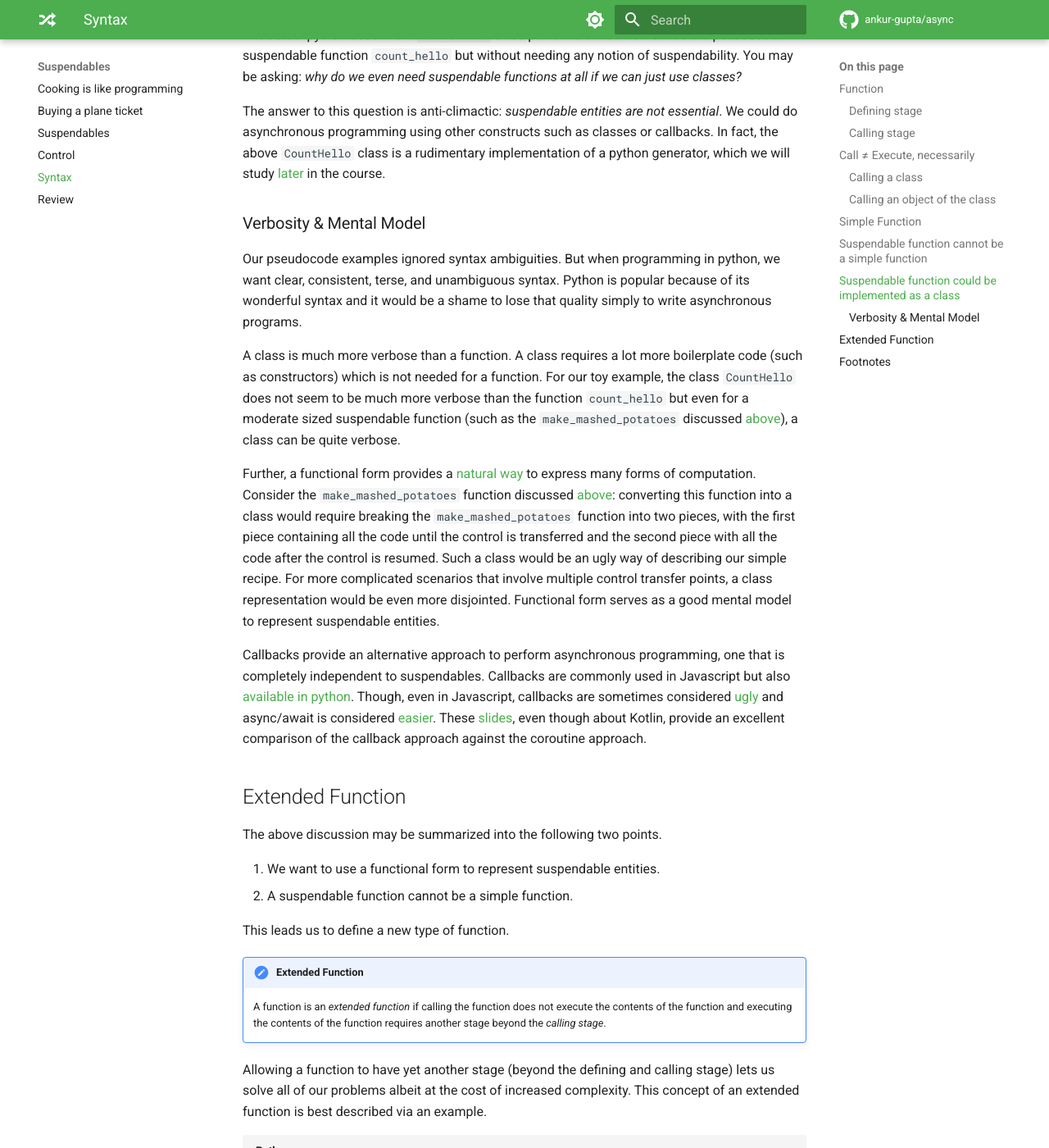
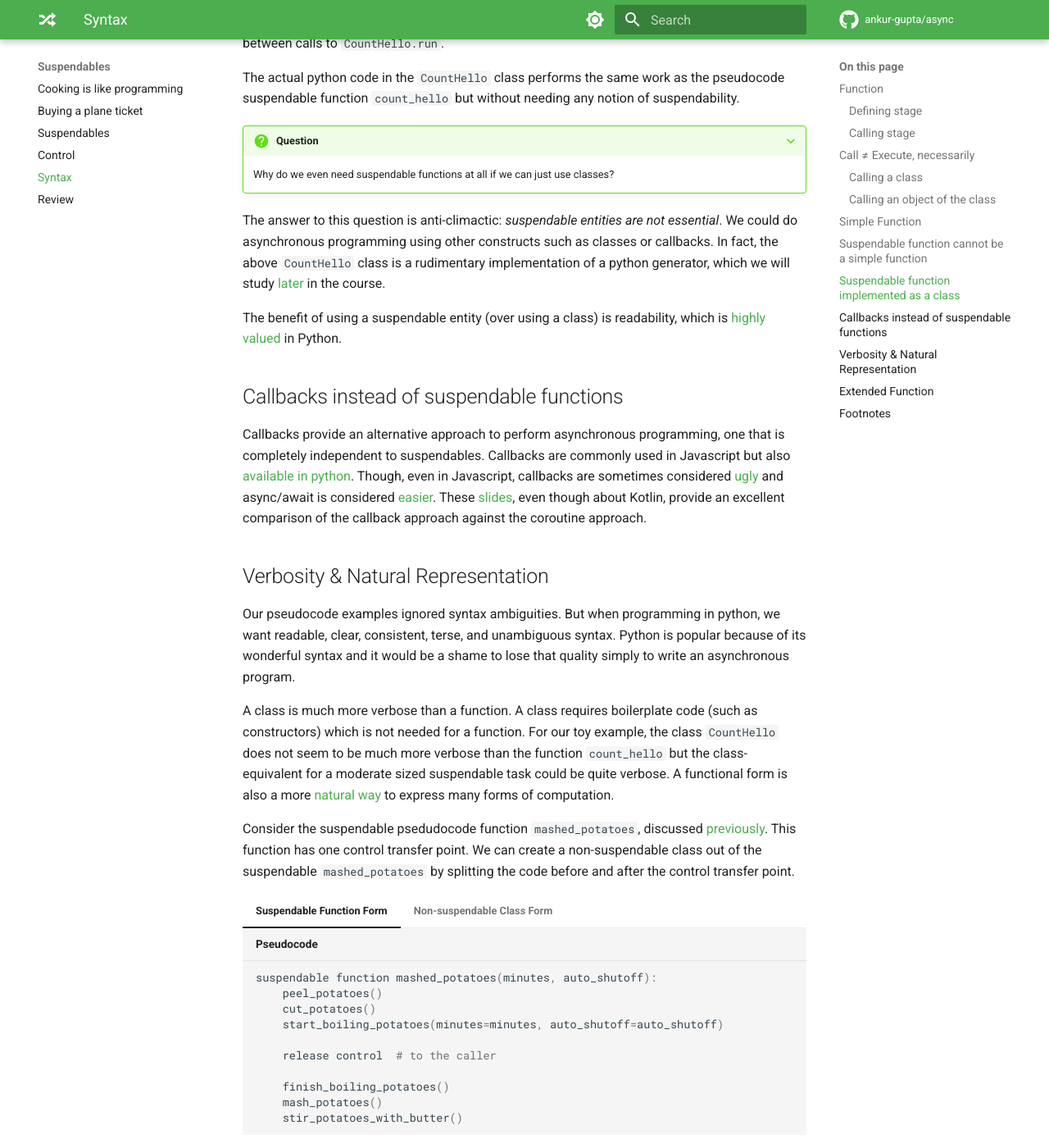
Before and after one commit to ankur-gupta/async, an MkDocs documentation site: the page built from docs/suspendables/syntax.md, in a window 1280 px wide and 1400 px high, scrolled down 4574 px. Shown: the whole window at 82% size. Built offline with MkDocs 1.6.1 and Material for MkDocs 9.7.7, drawn with Linux system fonts in a browser that asks for light colours; comment, search, counter and statistics services are not loaded; some of the changed text lies outside the part shown.

Commit message:
Rewrite sytax section

````diff
--- a/docs/suspendables/syntax.md
+++ b/docs/suspendables/syntax.md
@@ -1,9 +1,8 @@
 # Syntax
-*What syntax is needed to correctly define a suspendable entity ?*
+???+ question "Syntax"
+    What syntax is needed to correctly define a _suspendable_ entity ?
 
-The footnotes on the previous page have hinted at the importance of syntax when using
-suspendable functions. In this section, we will demonstrate that suspendable functions would
-require additional syntax and more a complicated structure than simple functions.
+We have previously noticed that the syntax we used was janky, even for pseudocode.
 
 ## Function
 Let's begin with a relevant albeit non-traditional definition of a function.
@@ -37,6 +36,7 @@ It just so happens that *calling* `square` executes the contents of `square`. Th
 torturedly pedantic. After all, what else could we possibly mean by *calling a function*?
 It turns out that there may be situations where calling an entity may not necessarily execute
 the contents of the entity.
+
 ## Call &ne; Execute, necessarily
 Let's broaden our notion of what it means to *call an entity*. In python, functions are not
 the only [callable](https://docs.python.org/3/library/functions.html#callable) entities.
@@ -89,32 +89,33 @@ We need some terminology to distinguish functions that have different calling se
     a simple function.
 
 A simple function is the ubiquitous function that every modern day programmer learns.
-For example, `square` in the examples above is a simple function.
+For example, `square` is a simple function.
 
 ## Suspendable function cannot be a simple function
 We suspected that this might be the case since [Footnote 1](/suspendables/control/#fnref:1)
-of the previous section. This is best described by a simpler counter example -- let's assume that
+of the previous section. This is best described by a simpler counter example — let's assume that
 a *suspendable function* can indeed be expressed as a *simple function* in the
 following pseudocode:
 
-<pre><code><strong>suspendable function</strong> count_hello
+```python title="Pseudocode"
+suspendable function count_hello:
     count = 0
-    <strong>while true</strong>:
+    while true:
         count = count + 1
         print string(count) + " hello"
-        <strong>release control</strong>  # to caller
+        release control  # to caller
 
 count_hello()  # 1 hello
 count_hello()  # 2 hello
 count_hello()  # 3 hello
-</code></pre>
+```
 
 The above pseudocode has a few problems:
 
-1. The fourth call would inevitably result in `4 hello`. There is no way to reset the state
-back to `1 hello`. We're stuck.
+1. A fourth call to `count_hello` would inevitably result in `4 hello`. There is no way to reset the state
+back to `1 hello`. We're stuck!
 2. What if we wanted to have two instances of `count_hello` simultaneously, possibly at different
-states (such as in [3-server example](/suspendables/control/#naive-approach))?
+states?
 3. What if we wanted to receive `1 hello` as returned value instead of just being printed?
 
 When we execute the contents of a *suspendable function*, we create an *internal state* for that
@@ -132,7 +133,7 @@ do not suffer from the problems mentioned above.
 Later in the course, we will see how exactly a suspendable function would come to differ from a
 simple function.
 
-## Suspendable function could be implemented as a class
+## Suspendable function implemented as a class
 Being able to independentally execute different instances of the same code is the hallmark of
 object oriented programming. We could easily define `count_hello` as the following python
 class.
@@ -159,43 +160,26 @@ w.run() # 1 hello
 z.run() # 4 hello
 ```
 
-The above code is runnable in Python. We didn't need to use any fancy keywords to indicate
+The above code is proper Python code. We didn't need to use any fancy keywords to indicate
 a transfer of control. Each call to `CountHello.run` performs one iteration that
 increases the value of `count` by `1` and then returns the control back to the caller. The state
 `count` is preserved between calls to `CountHello.run`.
 
 The actual python code in the `CountHello` class performs the same work as the pseudocode
-suspendable function `count_hello` but without needing any notion of suspendability. You may be
-asking: *why do we even need suspendable functions at all if we can just use classes?*
+suspendable function `count_hello` but without needing any notion of suspendability.
+
+???+ question "Question"
+    Why do we even need suspendable functions at all if we can just use classes?
 
 The answer to this question is anti-climactic: *suspendable entities are not essential*.
 We could do asynchronous programming using other constructs such as classes or callbacks.
 In fact, the above `CountHello` class is a rudimentary implementation of a python generator,
 which we will study [later](/generators/generator-class/) in the course.
 
-### Verbosity & Mental Model
-Our pseudocode examples ignored syntax ambiguities. But when programming in python, we want
-clear, consistent, terse, and unambiguous syntax. Python is popular because of its wonderful
-syntax and it would be a shame to lose that quality simply to write asynchronous programs.
+The benefit of using a suspendable entity (over using a class) is readability, which is
+[highly valued](https://en.wikipedia.org/wiki/Zen_of_Python) in Python.
 
-A class is much more verbose than a function. A class requires a lot more boilerplate code
-(such as constructors) which is not needed for a function. For our toy example,
-the class `CountHello` does not seem to be much more verbose than the function `count_hello` but
-even for a moderate sized suspendable function (such as the `make_mashed_potatoes` discussed
-[above](/suspendables/control/#explicit-control-transfer-suspendables)), a class can be
-quite verbose.
-
-Further, a functional form provides a
-[natural way](https://www.python.org/dev/peps/pep-0342/#motivation)
-to express many forms of computation. Consider the `make_mashed_potatoes` function discussed
-[above](/suspendables/control/#explicit-control-transfer-suspendables): converting this function
-into a class would require breaking the `make_mashed_potatoes` function into two pieces, with
-the first piece containing all the code until the control is transferred and the second piece with
-all the code after the control is resumed. Such a class would be an ugly way of describing our
-simple recipe. For more complicated scenarios that involve multiple control transfer points,
-a class representation would be even more disjointed.
-Functional form serves as a good mental model to represent suspendable entities.
-
+## Callbacks instead of suspendable functions
 Callbacks provide an alternative approach to perform asynchronous programming, one that is
 completely independent to suspendables. Callbacks are commonly used in Javascript but
 also [available in python](https://www.python.org/dev/peps/pep-3156/#coroutines-and-the-scheduler).
@@ -207,25 +191,87 @@ These [slides](https://www.slideshare.net/elizarov/introduction-to-coroutines-ko
 even though about Kotlin, provide an excellent comparison of the callback approach against the
 coroutine approach.
 
+## Verbosity & Natural Representation
+Our pseudocode examples ignored syntax ambiguities. But when programming in python, we want
+readable, clear, consistent, terse, and unambiguous syntax. Python is popular because of its
+wonderful syntax and it would be a shame to lose that quality simply to write an
+asynchronous program.
+
+A class is much more verbose than a function. A class requires boilerplate code
+(such as constructors) which is not needed for a function. For our toy example,
+the class `CountHello` does not seem to be much more verbose than the function `count_hello` but
+the class-equivalent for a moderate sized suspendable task could be quite verbose.
+A functional form is also a more [natural way](https://www.python.org/dev/peps/pep-0342/#motivation)
+to express many forms of computation.
+
+Consider the suspendable psedudocode function `mashed_potatoes`, discussed
+[previously](/suspendables/cooking-is-like-programming/#mashed-potatoes).
+This function has one control transfer point. We can create a non-suspendable class out of the
+suspendable `mashed_potatoes` by splitting the code before and after the control transfer point.
+
+=== "Suspendable Function Form"
+    ```python title="Pseudocode"
+    suspendable function mashed_potatoes(minutes, auto_shutoff):
+        peel_potatoes()
+        cut_potatoes()
+        start_boiling_potatoes(minutes=minutes, auto_shutoff=auto_shutoff)
+
+        release control  # to the caller
+
+        finish_boiling_potatoes()
+        mash_potatoes()
+        stir_potatoes_with_butter()
+    ```
+
+=== "Non-suspendable Class Form"
+    ```python
+    class MashedPotatoes:
+        def __init__(self, minutes, auto_shutoff):
+            self.minutes = minutes
+            self.auto_shutoff = auto_shutoff
+
+        def before_control_transfer():
+            peel_potatoes()
+            cut_potatoes()
+            start_boiling_potatoes(minutes=15, auto_shutoff=true)
+
+        def after_control_transfer():
+            finish_boiling_potatoes()
+            mash_potatoes()
+            stir_potatoes_with_butter()
+    ```
+
+It may be argued that adding a few new keywords to legalize the syntax for a suspendable function
+is better than having to create a class every time we want to suspend control.
+
+| `mashed_potatoes`                                          | `MashedPotatoes`                                                                                         |
+|----------------------------------------------------------  |----------------------------------------------------------------------------------------------------------|
+| Very little boilerplate code                               | More boilerplate code (such as constructor)                                                              |
+| Pseudocode                                                 | Proper python code                                                                                       |
+| Needs `release` & `control` words                          | No special keywords needed                                                                               |
+| Order of computation is specified by the function itself   | User needs to remember to order of computation: `before_control_transfer()` → `after_control_transfer()` |
+
+
 ## Extended Function
 The above discussion may be summarized into the following two points.
 
-1. We want to use a functional form to represent suspendable entities.
-2. A suspendable function cannot be a simple function.
+- [x] A suspendable function cannot be a simple function
+- [x] We prefer a suspendable function over classes or callbacks
+
 
 This leads us to define a new type of function.
 
 !!! summary "Extended Function"
-    A function is an *extended function* if calling the function does not execute the
-    contents of the function and executing the contents of the function requires another stage
-    beyond the *calling stage*.
+    A function is an _extended function_ if calling the function does not execute the
+    contents of the function. Executing the contents of the function requires an _execution stage_
+    beyond the _calling stage_.
 
 Allowing a function to have yet another stage (beyond the defining and calling stage) lets
 us solve all of our problems albeit at the cost of increased complexity.
 This concept of an extended function is best described via an example.
 
 ```python
-# (1) Defining stage: define `example` as a function
+# Stage 1: Defining stage
 def example():
     print("Executing contents of example")
     yield 1
@@ -233,13 +279,12 @@ def example():
 type(example)
 # function
 
-# (2) Calling stage: calling `example` does not execute
-#                    the contents of `example`
+# Stage 2: Calling stage
 x = example()
 type(x)
 # generator
 
-# (3) Execution stage: we have to call `next` on `x`
+# Stage 3: Execution stage
 y = next(x)
 # Executing contents of example
 
@@ -248,17 +293,16 @@ print(y)
 ```
 
 The above example requires a lot of explanation, which we will provide in the
-Generators (LINK ME) section later in the course. For now, this example serves to demonstrate
-that calling `example` neither prints `Executing contents of example` nor provides
+[Generators](/generators/introduction/) section later in the course. For now, this example
+serves to demonstrate that calling `example` neither prints `Executing contents of example` nor provides
 `1` as a return value.
 Instead, calling `example` simply returns a `generator` object. Executing the contents of
-`example` requires yet another step -- calling `next` on the `generator` object `x`.
+`example` requires yet another step — calling `next` on the `generator` object `x`.
 Evidently, the extended function `example` is very different from the simple function `square`.
-Specifically, extended function `example` has at least one more stage, namely the execution stage,
-that is different from the calling stage.
+The extended function `example` has one extra stage — the execution stage.
 
 Wary readers may notice that calling `example` is reminiscent of calling the constructor of a
-class. This is precisely true. Every invocation of the type `example()` produces a separate,
+class. This is precisely true! Every invocation `example()` produces a separate,
 independent `generator` object. The function `example` serves as a concise form of class
 declaration. In other words, an extended function (such as `example`) may be thought of as
 verbosity-reducing syntactic sugar over a class declaration.
````
Also changed, not shown: other parts of docs/suspendables/syntax.md (+10 -8 lines), docs/suspendables/buying-a-plane-ticket.md (+3 -3 lines), docs/suspendables/control.md (+2 -2 lines).
